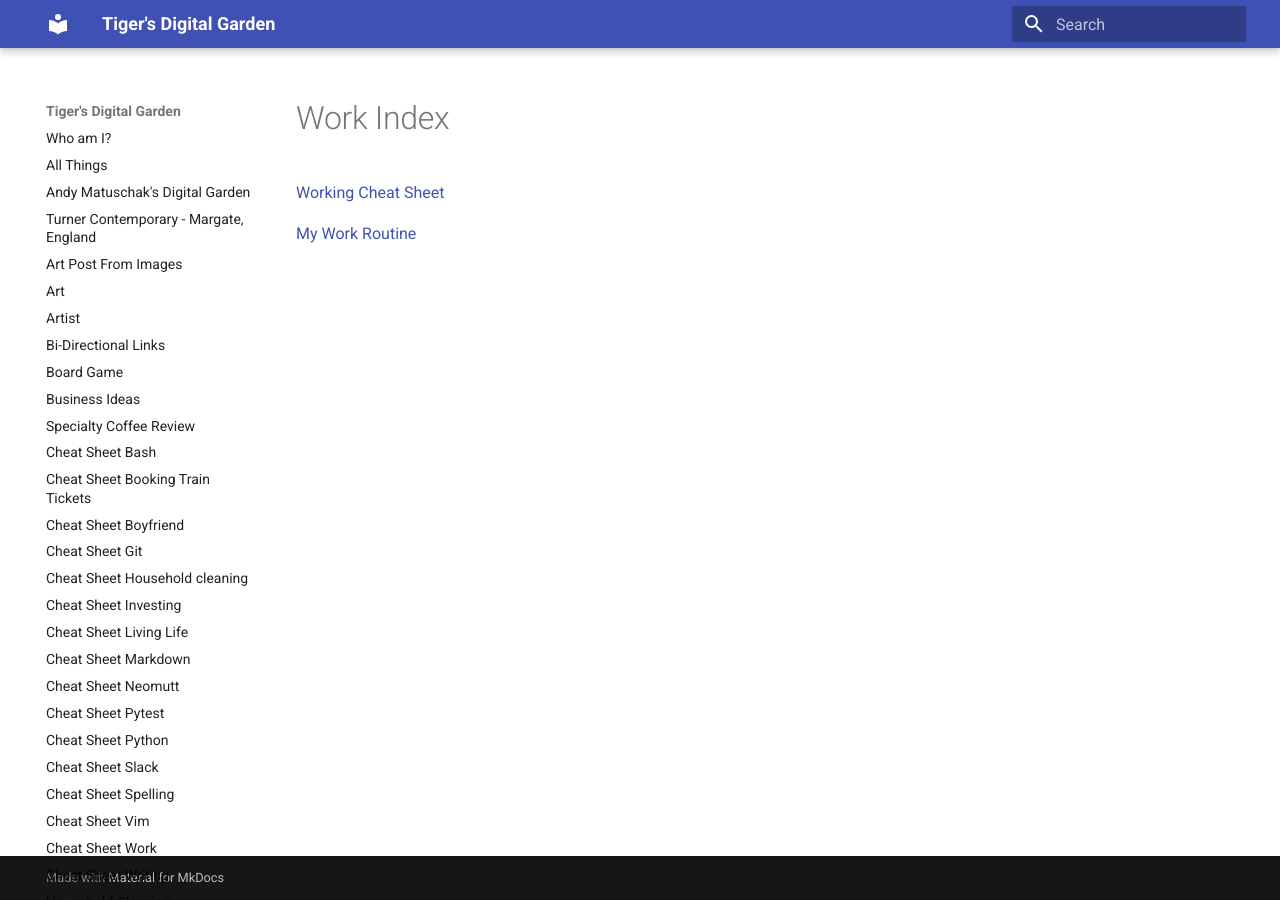
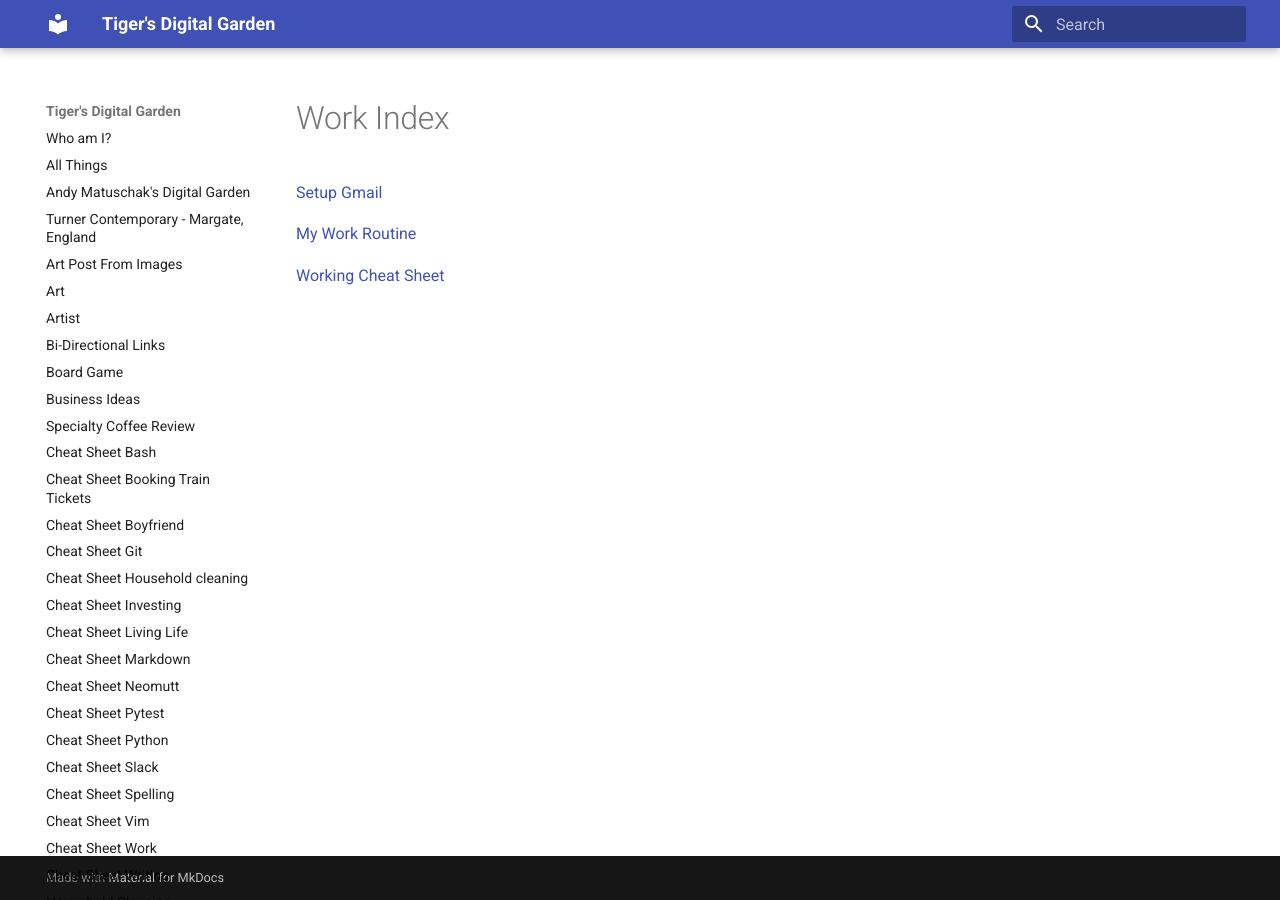
Before and after one commit to ynotstartups/notes, an MkDocs documentation site: the page built from notes/index-work.md, in a window 1280 px wide. Built offline with MkDocs 1.6.1 and Material for MkDocs 9.7.7, drawn with Linux system fonts in a browser that asks for light colours.

Commit message:
add setup gmail to index

```diff
--- a/notes/index-work.md
+++ b/notes/index-work.md
@@ -1,5 +1,7 @@
 # Work Index
 
-[Working Cheat Sheet](cheat-sheet-working.md)
+[Setup Gmail](how-to-setup-gmail.md)
 
 [My Work Routine](work-routine.md)
+
+[Working Cheat Sheet](cheat-sheet-working.md)
```
